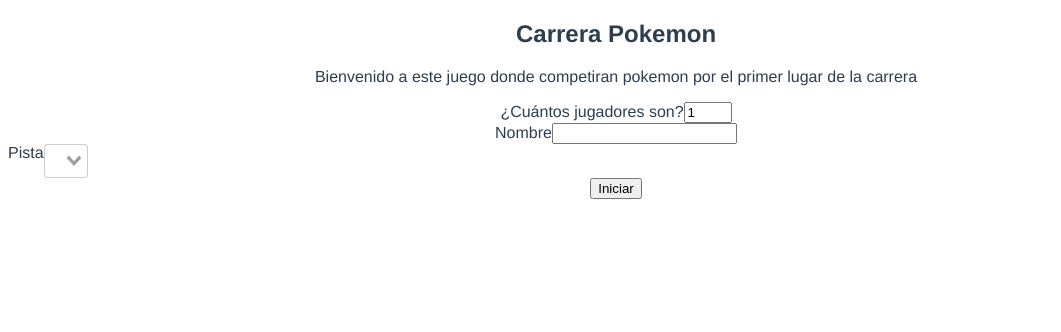
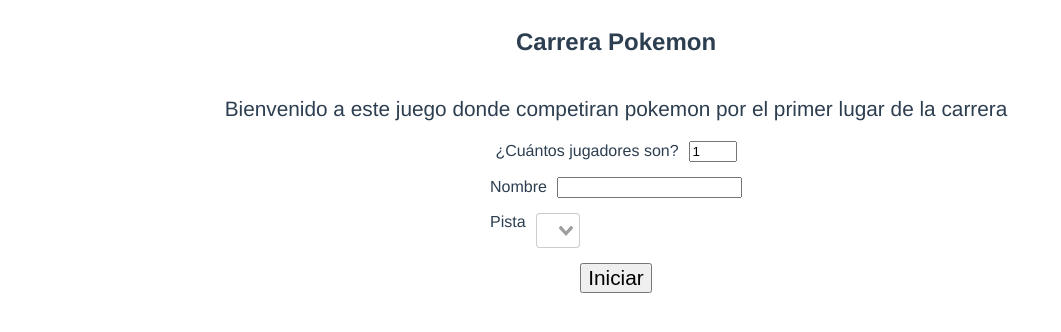
Before and after one commit to jaalorsa517/carrera-pokemon, a Vue app in the folder carros_js/: page / in a window 1280 px wide. Shown: the top 332 px of the page, without its empty margins (0-1061 px from the left). Built offline with nearby package versions, Linux system fonts and the light colour scheme; no server answers.

Commit message:
Terminado todo el programa

```diff
--- a/carros_js/src/services/firestore.ts
+++ b/carros_js/src/services/firestore.ts
@@ -1,4 +1,5 @@
-import firebase from "firebase";
+import firebase from "firebase/app";
+import "firebase/firestore";
 
 const firebaseConfig = {
   apiKey: "AIzaSyCg0LLutT2b6nradZiIDcgCOk19OrHPIp8",
--- a/carros_js/src/views/Home.vue
+++ b/carros_js/src/views/Home.vue
@@ -2,8 +2,9 @@
 section.Home
   h1 Carrera Pokemon
   p Bienvenido a este juego donde competiran pokemon por el primer lugar de la carrera
+  .msg(v-show="msg !== ''") {{msg}}
   form
-    .numbers-players
+    .numbers-players.containers
       label(for="name") ¿Cuántos jugadores son?
       input(
         type="number"
@@ -12,17 +13,17 @@
         :max="maxPlayer"
         v-model="numPlayers"
         )
-    .names-players(v-for="player in players")
+    .names-players.containers(v-for="player in players")
       label(for="nombre") Nombre
       input(v-model="player.name" name="nombre")
 
-    .track
+    .track.containers
       label() Pista
       v-select(
         :options="optionsSelect"
         v-model="track"
       )
-    input(
+    input.submit(
       type="submit"
       value="Iniciar"
       @click.prevent="onClick"
@@ -44,7 +45,8 @@
       numPlayers: 1,
       track: "",
       optionsSelect: ["Corta: 1Km", "Larga: 10Km"],
-      players: [{ name: "" }]
+      players: [{ name: "" }],
+      msg:""
     };
   },
   computed: {
@@ -69,7 +71,11 @@
           "setTrack",
           this.track.substring(0, this.track.indexOf(":"))
         );
-        this.$router.push({ name: "Juego" });
+        this.$router.replace({ name: "Juego" });
+      }
+      else{
+        this.msg="No pueden haber campos vacíos."
+        setTimeout(()=>this.msg="",2000)
       }
     }
   },
@@ -80,6 +86,29 @@
 </script>
 
 <style lang="stylus">
-.track
+.Home
   display flex
+  flex-direction column
+  align-items center
+  p
+    font-size 1.3rem
+
+  .msg
+    width 100%
+    margin-bottom 10px
+    padding 10px
+    background-color #46df7e70
+
+  label
+    margin-right 10px
+
+  .containers
+    margin-bottom 15px
+
+  .track
+    display flex
+    width 200px
+
+  .submit
+    font-size 1.3rem
 </style>
--- a/carros_js/src/views/Juego.vue
+++ b/carros_js/src/views/Juego.vue
@@ -77,11 +77,14 @@
     position: function(newValue) {
       if (newValue > 5) {
         this.$store.commit("setJuego", this.juego);
-        this.$router.push({ name: "Podio" });
+        this.$router.replace({ name: "Podio" });
       }
     }
   },
   methods: {
+    /**
+     * Método que se encarga del movimiento de los carros
+     */
     onThrow: function() {
       if (this.getConductor.position === 0) {
         this.resultDado = this.getConductor.tirarDado() * 100;
@@ -122,17 +125,22 @@
       // this.$refs.log.appendChild(log);
     }
   },
+  /**
+   * Hook que inicializa todo el juego. Acá se instancia todas las clases de los modelos
+   */
   created: function() {
     //Crear jugadores humanos
 
     const players = this.$store.state.players;
     let jugadores = [];
     for (let i = 0; i < players.length; i++) {
-      jugadores.push(new Jugador(i, players[i].name, "humano"));
+      jugadores.push(new Jugador(i, players[i].name.toUpperCase(), "humano"));
     }
     //Crear jugadores maquina
     for (let i = jugadores.length; i < 5; i++) {
-      jugadores.push(new Jugador(i, this.getPokemons[i].name, "maquina"));
+      jugadores.push(
+        new Jugador(i, this.getPokemons[i].name.toUpperCase(), "maquina")
+      );
     }
 
     //Pistas
--- a/carros_js/src/views/Podio.vue
+++ b/carros_js/src/views/Podio.vue
@@ -1,6 +1,25 @@
 <template lang="pug">
-    section.Podio
-        h1 Podio de los finalistas
+  section.Podio
+    router-link(:to="{name:'Home'}") Ir al INICIO
+    h1 Podio de los finalistas
+    section.podio
+      ol
+        li(
+          v-for="finalista,key in finalistas"
+          :key="key"
+        ) {{finalista.name}} en la posición {{finalista.pos}}
+    section.historial
+      h2 Historial del podio
+      table
+        tr
+          th Jugador
+          th Repeticiones en el podio
+        tr(
+          v-for="_historial, key in historial"
+          :key="key"
+        )
+          td {{_historial.name}}
+          td {{_historial.repeat}}
 </template>
 
 <script>
@@ -9,11 +28,67 @@
 export default {
   data: function() {
     return {
-      juego: this.$store.getters.getJuego
+      juego: this.$store.getters.getJuego,
+      finalistas: [],
+      historial: []
     };
   },
-  mounted: function() {
-      console.log(this.juego)
+  beforeMount: async function() {
+    let finalistas = this.juego.conductores.filter(value => value.position < 4);
+
+    finalistas.sort((a, b) => {
+      if (a.position > b.position) {
+        return 1;
+      }
+      if (a.position < b.position) {
+        return -1;
+      }
+      return 0;
+    });
+
+    this.finalistas = finalistas.map(value => {
+      return { name: value.jugador.nombre, pos: value.position };
+    });
+    try {
+      //Guardar podio
+      await firestore
+        .doc(this.juego.id.toString())
+        .set({ finalistas: this.finalistas });
+
+      //Obtener podio
+      let historial = await firestore.get();
+      let _data = [];
+      historial.forEach(value => _data.push(value.data().finalistas));
+      //filtrar historial
+      let _list = [];
+      _data.forEach(value => {
+        value.map(v => v.name).forEach(_v => _list.push(_v));
+      });
+      let setData = new Set(_list);
+      setData.forEach(value => {
+        const num = _list.filter(el => el === value).length;
+        this.historial.push({ name: value, repeat: num });
+      });
+    } catch (err) {
+      console.log(err);
+    }
   }
 };
 </script>
+
+<style lang="stylus">
+.Podio
+  display flex
+  flex-direction column
+  align-items center
+
+  li
+    margin 10px
+
+  .historial
+    td, th
+      padding 5px
+      background-color #46df7e30
+    th
+      background-color #46df7e70
+</style>
```
